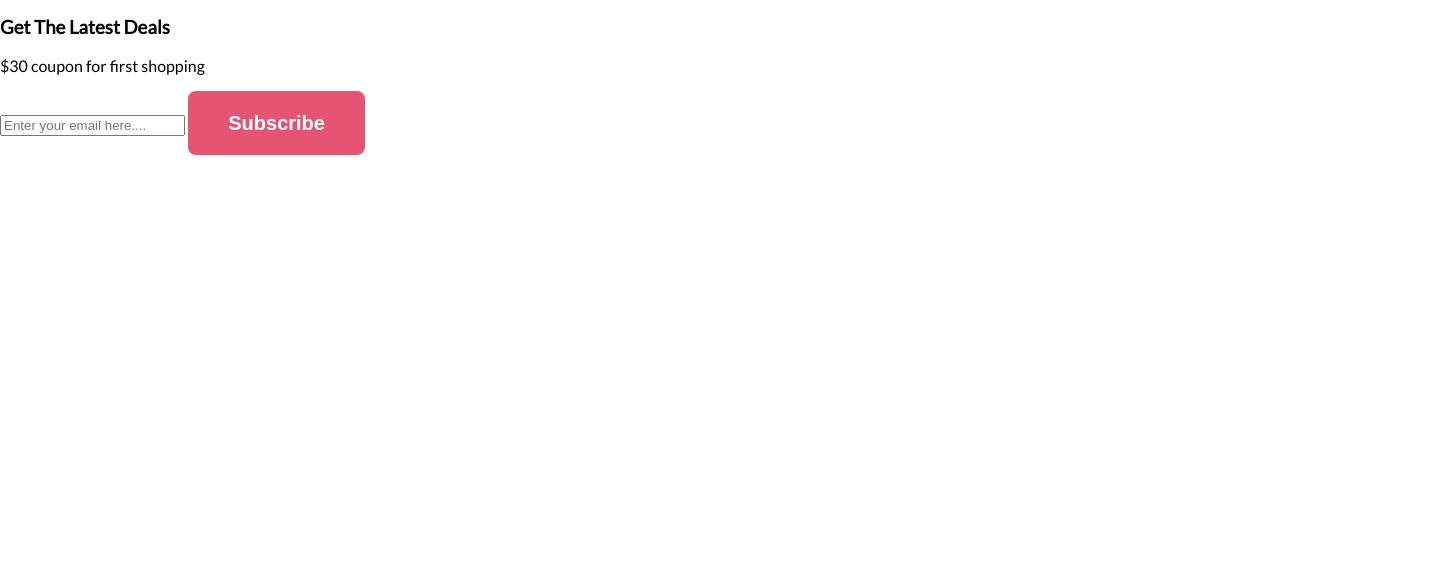
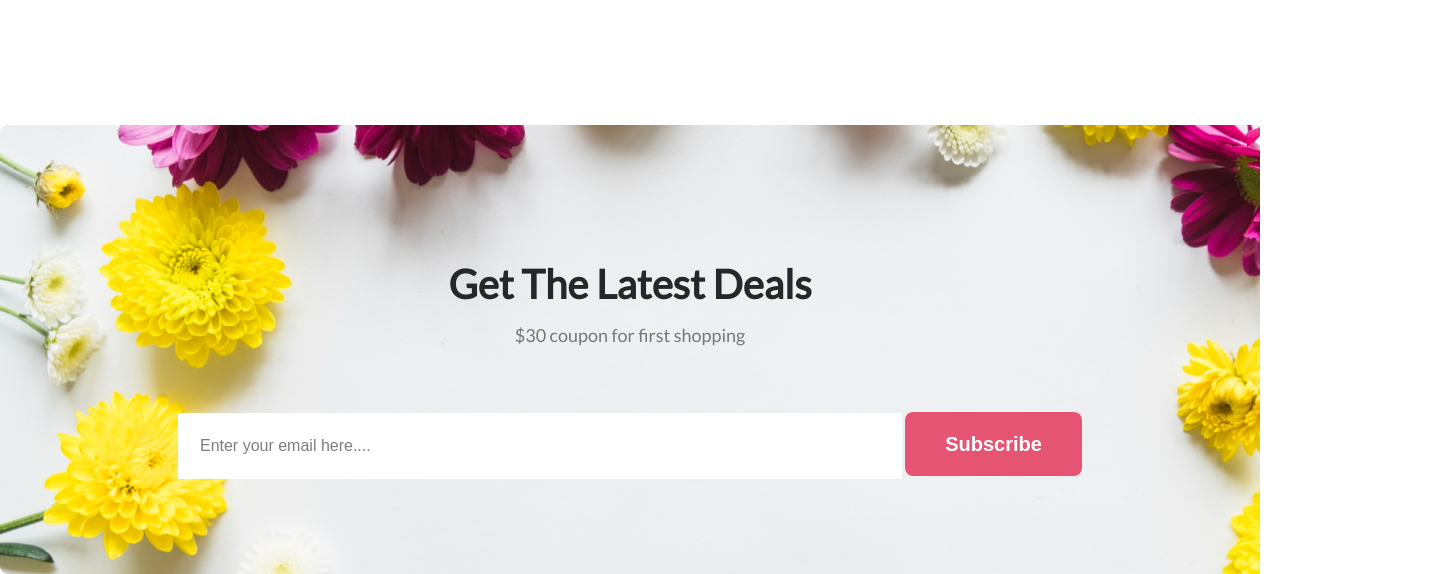
Before and after one commit to Mirza-Shahriar-Tonmoy/flower-shop, a plain HTML site: page index.html in a window 1280 px wide. Shown: the part 1961-2535 px from the top of the page, 1440 px wide, since content can reach past the window. Before the commit the page ends 2116 px from the top, so only its background shows below. Drawn offline with Linux system fonts and the light colour scheme.

Commit message:
Latest deals done

```diff
--- a/styles/style.css
+++ b/styles/style.css
@@ -88,7 +88,7 @@ body {
 
 /* Instagram title styles */
 
-.instagram{
+.instagram {
   margin-top: 128px;
 }
 .instagram-title {
@@ -107,18 +107,63 @@ body {
   margin-top: 0;
 }
 
-.instagram-images-container{
+.instagram-images-container {
   display: flex;
   justify-content: center;
   margin-top: 48px;
-
 }
 
-.instagram-image{
+.instagram-image {
   margin-right: 24px;
 }
 
 /* Latest deals styles */
-.latest-deals-container{
+.latest-deals{
+    display: flex;
+    justify-content: center;
+    height: 449px;
+    margin-top: 128px;
+}
+.latest-deals-container {
   width: 1440px;
+  background-image: url('../Flower Asset/Rectangle\ 9.png');
+  margin-right: 20px;
+  height: 100%;
+  display: flex;
+  flex-direction: column;
+  align-items: center;
+  justify-content: center;
+
+
 }
+.latest-deals-title {
+  color: #272727;
+  text-align: center;
+  font-size: 40px;
+  font-weight: 800;
+  margin-bottom: 16px;
+}
+.latest-deals-description {
+  color: rgba(39, 39, 39, 0.6);
+  text-align: center;
+  font-size: 18px;
+  font-weight: 400;
+  margin-top: 0;
+}
+.subscribe{
+    text-align: center;
+    margin-top: 48px;
+}
+.email {
+  width: 700px;
+  height: 64px;
+  padding-left: 22px;
+  border: 0;
+}
+
+input::placeholder {
+  color: rgba(39, 39, 39, 0.6);
+  text-align: left;
+  font-size: 16px;
+  font-weight: 400;
+}
```
Lines whose indentation alone changed are shown as unchanged.
